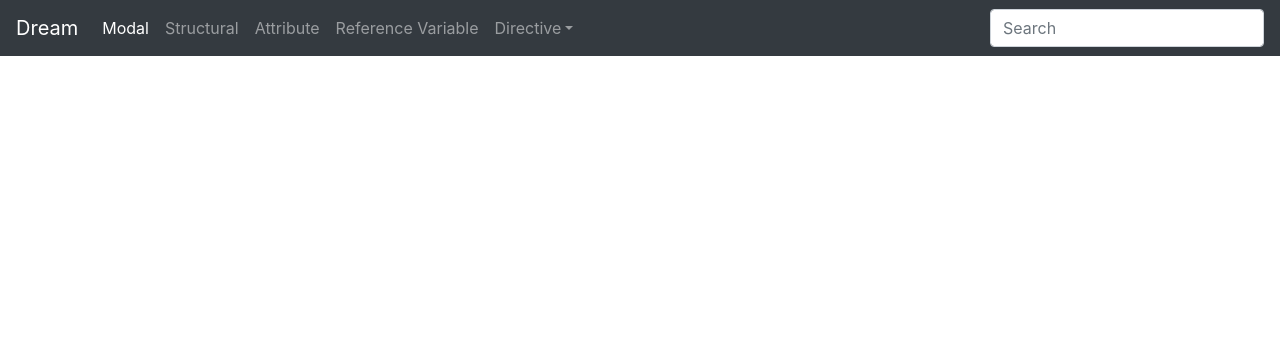
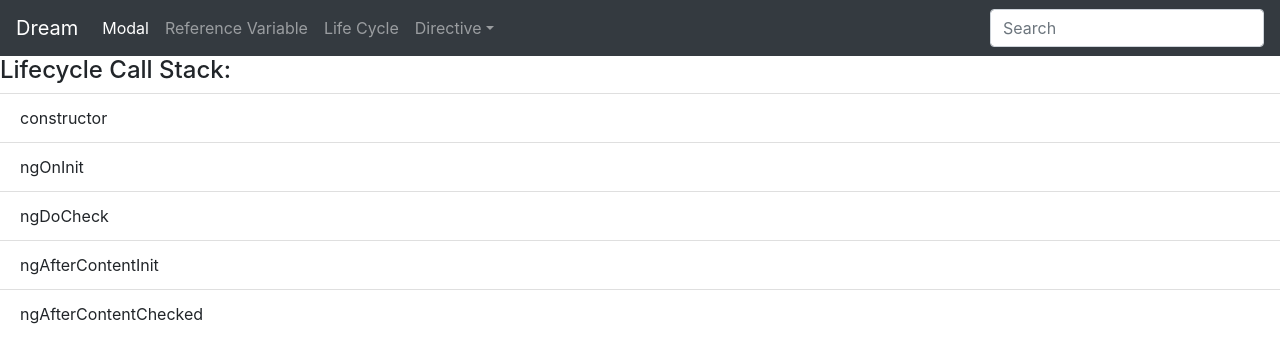
Before and after one commit to msafarigit/DreamApp, an Angular app: page /lifecycle in a window 1280 px wide. Before the commit this address led to /. Shown: the top 362 px of the page. Built offline with nearby package versions, Linux system fonts and the light colour scheme.

Commit message:
lifecycle first step

```diff
--- a/src/app/app-routing.module.ts
+++ b/src/app/app-routing.module.ts
@@ -4,13 +4,15 @@ import { ModalComponent } from './modal/modal.component';
 import { StructuralDirectiveComponent } from './structural-directive/structural-directive.component';
 import { AttributeDirectiveComponent } from './attribute-directive/attribute-directive.component';
 import { TemplateReferenceVariableComponent } from './template-reference-variable/template-reference-variable.component';
+import { LifecycleComponent } from './lifecycle/lifecycle.component';
 
 
 const router: Routes = [
   { path: 'modal', component: ModalComponent },
   { path: 'structural', component: StructuralDirectiveComponent },
   { path: 'attribute', component: AttributeDirectiveComponent },
-  { path: 'templateReferenceVariable', component: TemplateReferenceVariableComponent }
+  { path: 'templateReferenceVariable', component: TemplateReferenceVariableComponent },
+  { path: 'lifecycle', component: LifecycleComponent }
 ];
 
 @NgModule({
--- a/src/app/app.module.ts
+++ b/src/app/app.module.ts
@@ -8,9 +8,10 @@ import { NavbarComponent } from './navbar/navbar.component';
 import { ModalComponent } from './modal/modal.component';
 import { StructuralDirectiveComponent } from './structural-directive/structural-directive.component';
 import { AttributeDirectiveComponent } from './attribute-directive/attribute-directive.component';
+import { TemplateReferenceVariableComponent } from './template-reference-variable/template-reference-variable.component';
+import { LifecycleComponent } from './lifecycle/lifecycle.component';
 
 import { HighlightDirective } from './directive/highlight.directive';
-import { TemplateReferenceVariableComponent } from './template-reference-variable/template-reference-variable.component';
 
 @NgModule({
   declarations: [
@@ -20,6 +21,7 @@ import { TemplateReferenceVariableComponent } from './template-reference-variabl
     StructuralDirectiveComponent,
     AttributeDirectiveComponent,
     TemplateReferenceVariableComponent,
+    LifecycleComponent,
 
 
 
--- /dev/null
+++ b/src/app/lifecycle/lifecycle.component.html
@@ -0,0 +1,4 @@
+<p class="h4">Lifecycle Call Stack:</p>
+<ul class="list-group list-group-flush">
+    <li *ngFor="let call of callStack" class="list-group-item">{{call}}</li>
+</ul>
--- /dev/null
+++ b/src/app/lifecycle/lifecycle.component.ts
@@ -0,0 +1,77 @@
+import { Component, OnInit, OnChanges, SimpleChanges, DoCheck, AfterContentInit, AfterContentChecked, AfterViewInit, AfterViewChecked, OnDestroy } from '@angular/core';
+
+// tslint:disable-next-line: no-conflicting-lifecycle
+@Component({
+  selector: 'app-lifecycle',
+  templateUrl: './lifecycle.component.html',
+  styleUrls: ['./lifecycle.component.scss']
+})
+export class LifecycleComponent implements OnChanges, OnInit, DoCheck, AfterContentInit, AfterContentChecked, AfterViewInit, AfterViewChecked, OnDestroy {
+
+  callStack: Array<string>;
+
+  constructor() {
+    this.callStack = new Array<string>();
+    this.callStack.push('constructor');
+  }
+
+  ngOnChanges(changes: SimpleChanges): void {
+    this.callStack.push('ngOnChanges');
+  }
+
+  ngOnInit() {
+    this.callStack.push('ngOnInit');
+  }
+
+  ngDoCheck(): void {
+    this.callStack.push('ngDoCheck');
+  }
+
+  ngAfterContentInit(): void {
+    this.callStack.push('ngAfterContentInit');
+  }
+
+  ngAfterContentChecked(): void {
+    this.callStack.push('ngAfterContentChecked');
+  }
+
+  ngAfterViewInit(): void {
+    this.callStack.push('ngAfterViewInit');
+  }
+
+  ngAfterViewChecked(): void {
+    this.callStack.push('ngAfterViewChecked');
+  }
+
+  ngOnDestroy(): void {
+    console.log('ngOnDestroy'); // change route
+  }
+
+}
+
+// tslint:disable-next-line: max-line-length
+// After creating a component/directive by calling its constructor, Angular calls the lifecycle hook methods in the following sequence at specific moments:
+
+// ngOnChanges(): Respond when Angular (re)sets data-bound input properties. The method receives a SimpleChanges object of current and previous property values.
+//                Called before ngOnInit() and whenever one or more data-bound input properties change.
+
+// ngOnInit(): Initialize the directive/component after Angular first displays the data-bound properties and sets the directive/component's input properties.
+//             Called once, after the first ngOnChanges().
+
+// ngDoCheck(): Detect and act upon changes that Angular can't or won't detect on its own.
+//              Called during every change detection run, immediately after ngOnChanges() and ngOnInit().
+
+// ngAfterContentInit(): Respond after Angular projects external content into the component's view / the view that a directive is in.
+//                       Called once after the first ngDoCheck().
+
+// ngAfterContentChecked(): Respond after Angular checks the content projected into the directive/component.
+//                          Called after the ngAfterContentInit() and every subsequent ngDoCheck().
+
+// ngAfterViewInit(): Respond after Angular initializes the component's views and child views / the view that a directive is in.
+//                    Called once after the first ngAfterContentChecked().
+
+// ngAfterViewChecked(): Respond after Angular checks the component's views and child views / the view that a directive is in.
+//                       Called after the ngAfterViewInit() and every subsequent ngAfterContentChecked().
+
+// ngOnDestroy(): Cleanup just before Angular destroys the directive/component. Unsubscribe Observables and detach event handlers to avoid memory leaks.
+//                Called just before Angular destroys the directive/component.
--- a/src/app/navbar/navbar.component.html
+++ b/src/app/navbar/navbar.component.html
@@ -8,16 +8,13 @@
   <div class="collapse navbar-collapse">
     <ul class="navbar-nav mr-auto">
       <li class="nav-item active">
-        <a class="nav-link" routerLink="/modal" routerLinkActive="active">Modal <span class="sr-only">(current)</span></a>
-      </li>
-      <li class="nav-item">
-        <a class="nav-link" routerLink="/structural">Structural</a>
-      </li>
-      <li class="nav-item">
-        <a class="nav-link" routerLink="/attribute">Attribute</a>
+        <a class="nav-link" routerLink="/modal" routerLinkActive="active">Modal<span class="sr-only">(current)</span></a>
       </li>
       <li class="nav-item">
         <a class="nav-link" routerLink="/templateReferenceVariable">Reference Variable</a>
+      </li>
+      <li class="nav-item">
+        <a class="nav-link" routerLink="/lifecycle">Life Cycle</a>
       </li>
       <li class="nav-item dropdown">
         <a class="nav-link dropdown-toggle" href="#" data-toggle="dropdown">Directive</a>
--- a/tslint.json
+++ b/tslint.json
@@ -29,7 +29,7 @@
     "max-classes-per-file": false,
     "max-line-length": [
       true,
-      140
+      240
     ],
     "member-access": false,
     "member-ordering": [
```
Also changed, not shown: src/app/lifecycle/lifecycle.component.scss (added).
